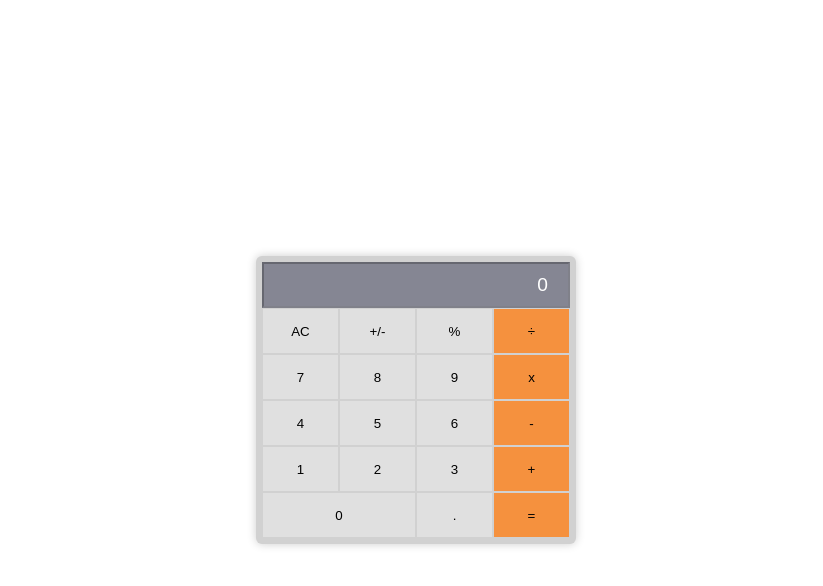
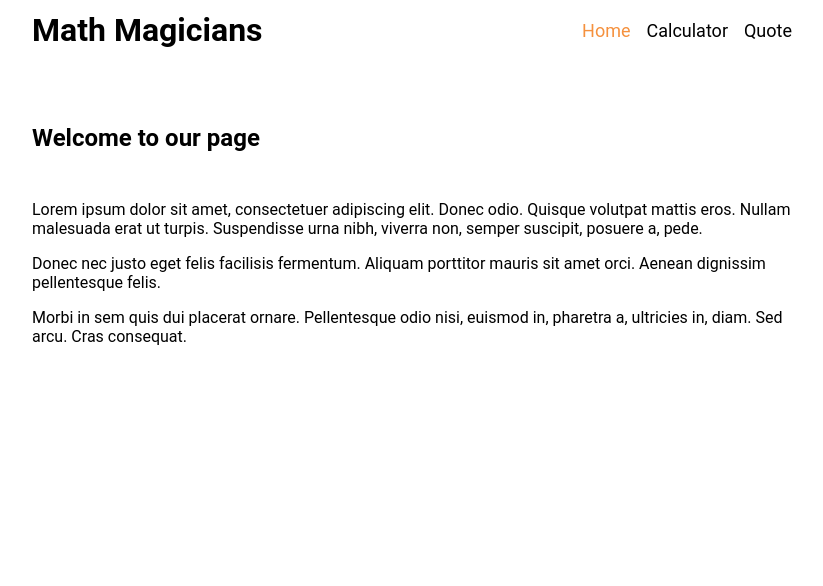
Before and after one commit to oyhpnayiaw-as-micronaut/math-magicians, a React (Create React App) app: page / in a window 1280 px wide. Shown: the top 586 px of the page, without its empty margins (224-1047 px from the left). Built offline with nearby package versions, Linux system fonts and the light colour scheme.

Commit message:
Link routes with router

```diff
--- a/src/App.js
+++ b/src/App.js
@@ -1,6 +1,21 @@
 import React from 'react';
-import Calculator from './components/Calculator';
+import { Routes, Route } from 'react-router-dom';
 
-const App = () => <Calculator />;
+import Layout from 'components/Layout';
+import Calculator from 'routes/Calculator';
+import Home from 'routes/Home';
+import Quote from 'routes/Quote';
+import NotFound from 'routes/404';
+
+const App = () => (
+  <Routes>
+    <Route path="/" element={<Layout />}>
+      <Route path="/" element={<Home />} />
+      <Route path="calculator" element={<Calculator />} />
+      <Route path="quote" element={<Quote />} />
+      <Route path="*" element={<NotFound />} />
+    </Route>
+  </Routes>
+);
 
 export default App;
--- a/src/components/Calculator.css
+++ /dev/null
@@ -1,45 +0,0 @@
-.calculator {
-  flex: 1;
-  display: grid;
-  place-items: center;
-}
-
-.calculator-inner {
-  width: 320px;
-  background: #d1d1d1;
-  border-radius: 6px;
-  box-shadow: 0 0 10px rgba(0, 0, 0, 0.2);
-  display: grid;
-  padding: 6px;
-  grid-template: repeat(6, 1fr) / repeat(4, 1fr);
-}
-
-.calculator-input {
-  grid-column: 1 / 5;
-  background: #858693;
-  padding: 10px 20px;
-  font-size: 1.2rem;
-  text-align: right;
-  color: white;
-}
-
-.calculator-button {
-  background-color: #e0e0e0;
-  border: 0.5px solid #d1d1d1;
-}
-
-.calculator-button:hover {
-  opacity: 0.8;
-}
-
-.calculator-button:nth-of-type(4n) {
-  background-color: #f5913e;
-}
-
-.calculator-button:nth-of-type(19) {
-  background-color: #f5913e;
-}
-
-.calculator-button:nth-of-type(17) {
-  grid-column: 1 / 3;
-}
--- a/src/index.css
+++ /dev/null
@@ -1,27 +0,0 @@
-* {
-  box-sizing: border-box;
-  padding: 0;
-  margin: 0;
-}
-
-button {
-  cursor: pointer;
-  border: none;
-  outline: none;
-  background: none;
-}
-
-body {
-  font-family: 'Roboto', sans-serif;
-  -webkit-font-smoothing: antialiased;
-  -moz-osx-font-smoothing: grayscale;
-}
-
-#root {
-  display: flex;
-  flex-direction: column;
-  align-items: center;
-  justify-content: center;
-  min-height: 100vh;
-  min-width: 100vw;
-}
--- a/src/index.js
+++ b/src/index.js
@@ -1,11 +1,15 @@
 import React from 'react';
 import ReactDOM from 'react-dom/client';
-import './index.css';
+import { BrowserRouter } from 'react-router-dom';
+
+import 'styles/index.css';
 import App from './App';
 
 const root = ReactDOM.createRoot(document.getElementById('root'));
 root.render(
   <React.StrictMode>
-    <App />
+    <BrowserRouter>
+      <App />
+    </BrowserRouter>
   </React.StrictMode>,
 );
```
Also changed, not shown: src/components/Calculator.js (+4 -4 lines).
